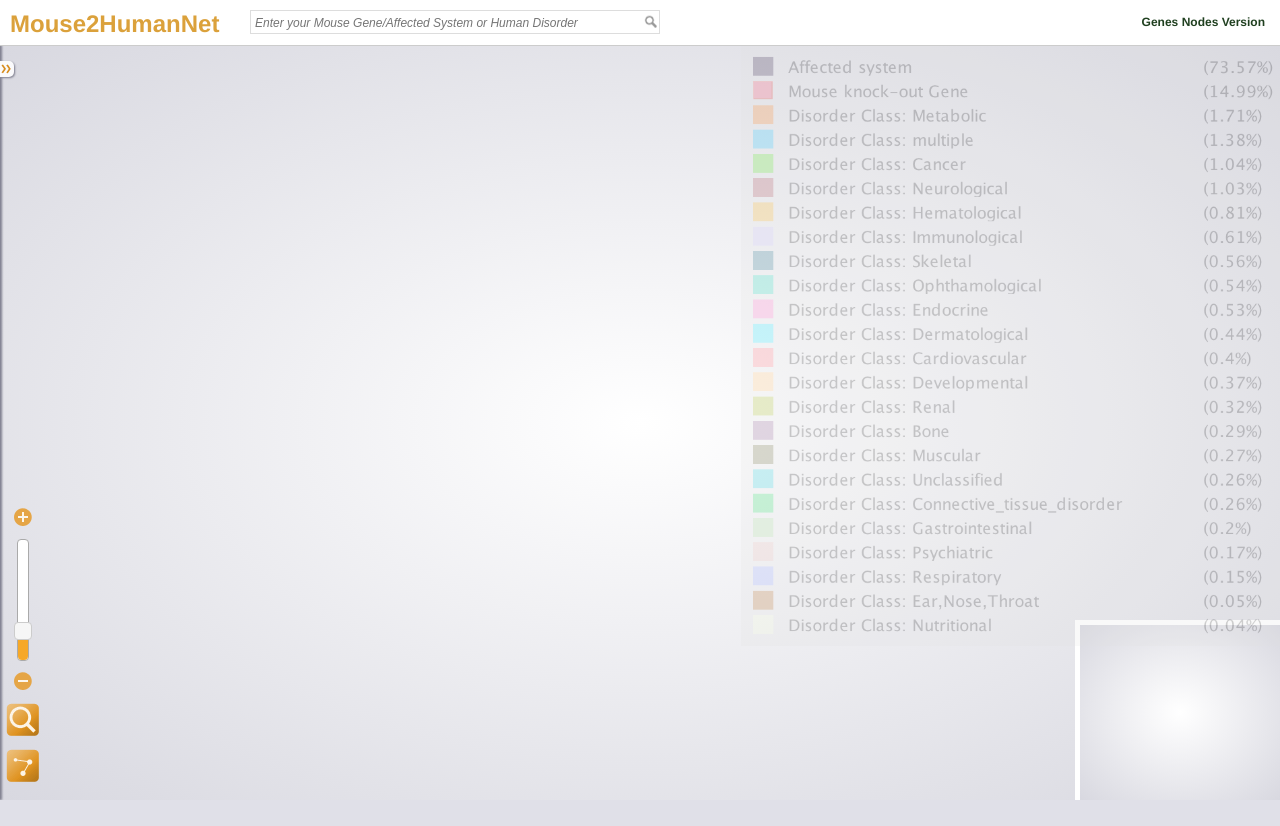
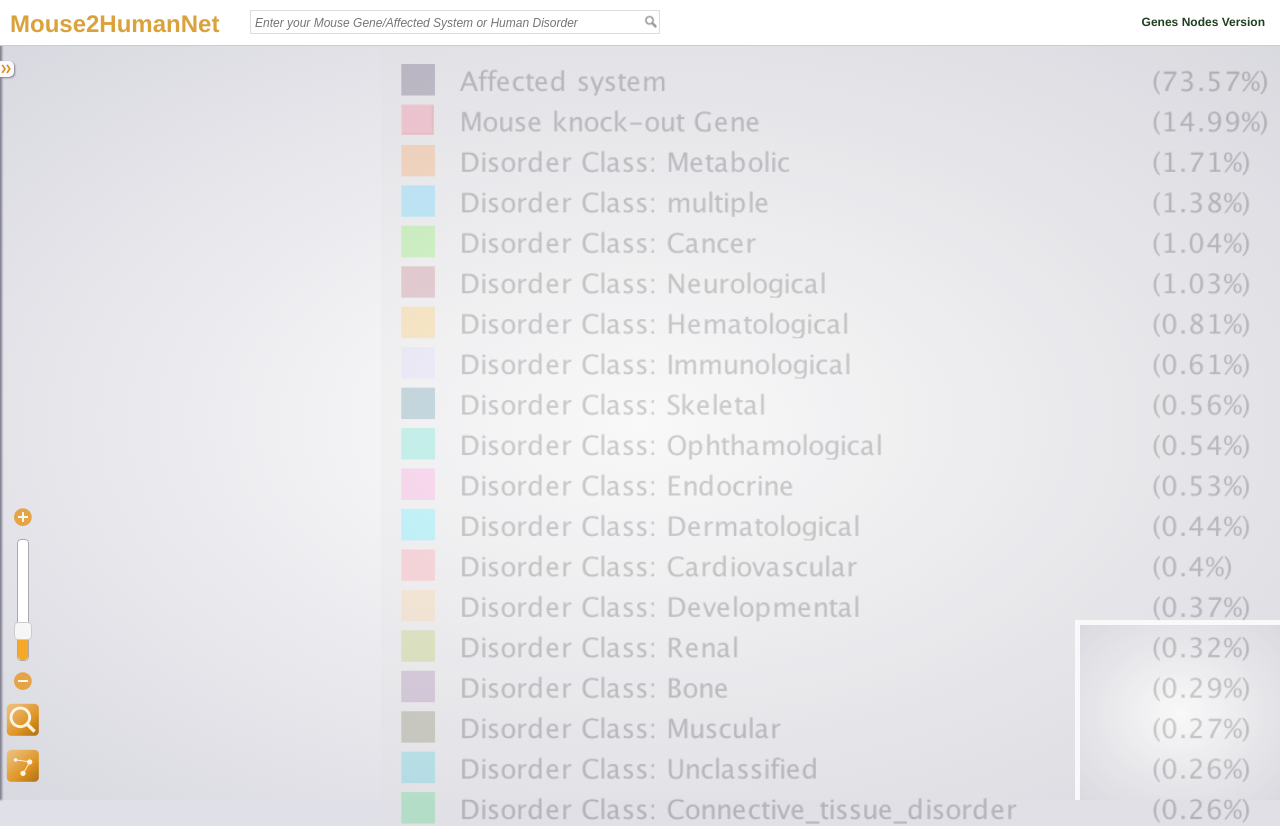
Before and after one commit to nilaycan/mousepheno, a plain HTML site: page index.html in a window 1280 px wide. Shown: the top 826 px of the page. Before the commit the page ends 800 px from the top, so only its background shows below. Drawn offline with nearby package versions, Linux system fonts and the light colour scheme; no server answers.

Commit message:
“aciklama”

```diff
--- a/index.html
+++ b/index.html
@@ -62,7 +62,7 @@
         <ul id="autocomplete">
         </ul>
         <div id="legend">
-            <img src="colours.png" height="600" />
+            <img src="colours.png" height="1000" />
         </div>
     </body>
 
```
